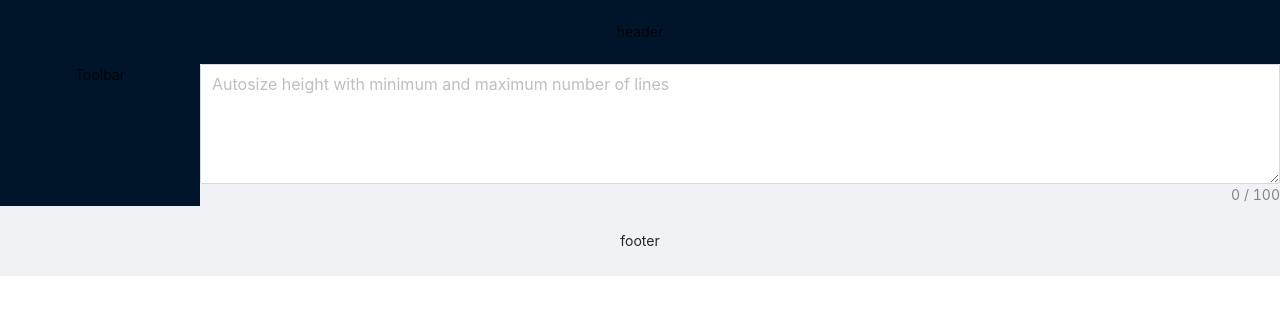
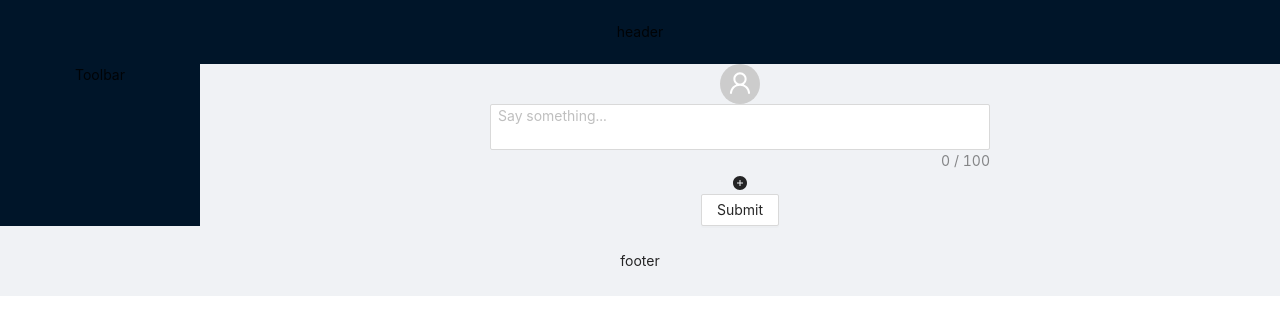
Before and after one commit to quzhiwei/React-Blog, a React (Create React App) app in the folder frontend/app/: page / in a window 1280 px wide. Shown: the top 334 px of the page. Built offline with nearby package versions, Linux system fonts and the light colour scheme.

Commit message:
added component for new blog components, linked up some of the functionality, added sample blog data

```diff
--- a/frontend/app/package.json
+++ b/frontend/app/package.json
@@ -3,6 +3,7 @@
   "version": "0.1.0",
   "private": true,
   "dependencies": {
+    "@ant-design/icons": "^4.7.0",
     "@testing-library/jest-dom": "^5.14.1",
     "@testing-library/react": "^13.0.0",
     "@testing-library/user-event": "^13.2.1",
--- a/frontend/app/src/components/Blog/NewBlog/NewBlog.tsx
+++ b/frontend/app/src/components/Blog/NewBlog/NewBlog.tsx
@@ -1,32 +1,49 @@
-import React, { Component } from 'react'
-import { Input } from 'antd'
-
+import React, { Component } from "react";
+import { Input, Button, Avatar} from "antd";
+import { PlusCircleFilled ,UserOutlined } from "@ant-design/icons";
 
 export default class NewBlog extends Component {
-    state = {
-        value:'',
-    }
-    onChange = (e:any) => {
-        console.log('Change:', e.target.value);
-      };
+  state = {
+    blogContent: "",
+  };
+  onChange = (e: any) => {
+    console.log("Change:", e.target.value);
+    this.setState({ blogContent:e.target.value });
+  };
+
+  submit = ()=>{
+    console.log(this.state.blogContent)
+    this.setState({ blogContent:'' });
+  }
   render() {
-    const {value} = this.state;
+    const { blogContent } = this.state;
 
-    const {TextArea} = Input;
+    const { TextArea } = Input;
     return (
       <div>
-
-        <TextArea
-        value={value}
-        showCount = {true}
-        maxLength={100}
-        style={{ height: 120}}
-        placeholder="Autosize height with minimum and maximum number of lines"
-        // autoSize={{ minRows: 2, maxRows: 6 }}
-        onChange = {this.onChange}
-        size = {'large'}
-        />
+        <div>
+          <Avatar size="large" icon={<UserOutlined />} />
+          <TextArea
+            value={blogContent}
+            showCount={true}
+            maxLength={100}
+            style={{ width: 500, margin: "auto" }}
+            placeholder="Say something..."
+            autoSize={{ minRows: 2, maxRows: 6 }}
+            onChange={this.onChange}
+            size={"small"}
+          />
+          <br />
+        </div>
+        <div id="newBlogUtil">
+          <div id="options">
+            <PlusCircleFilled />
+          </div>
+          <div id="submit">
+            <Button style={{ margin: "auto" }} onClick={this.submit} >Submit</Button>
+          </div>
+        </div>
       </div>
-    )
+    );
   }
 }
--- a/frontend/app/src/containers/BlogContainer/BlogContainer.tsx
+++ b/frontend/app/src/containers/BlogContainer/BlogContainer.tsx
@@ -1,8 +1,21 @@
 import React, { Component } from 'react'
 import Blog from '../../components/Blog/Blog/Blog'
 import NewBlog from '../../components/Blog/NewBlog/NewBlog'
+
+type BlogData = {
+  user:string,
+  content:string,
+}
+
 export default class BlogContainer extends Component {
+  state={
+
+  }
   render() {
+    const sampleData:BlogData[] = [{
+      user:'Jas',
+      content:'hello my name is Jas '
+    }]
     return (
       <div>
           <NewBlog />
```
Also changed, not shown: frontend/app/src/components/Blog/NewBlog/index.scss (added).
